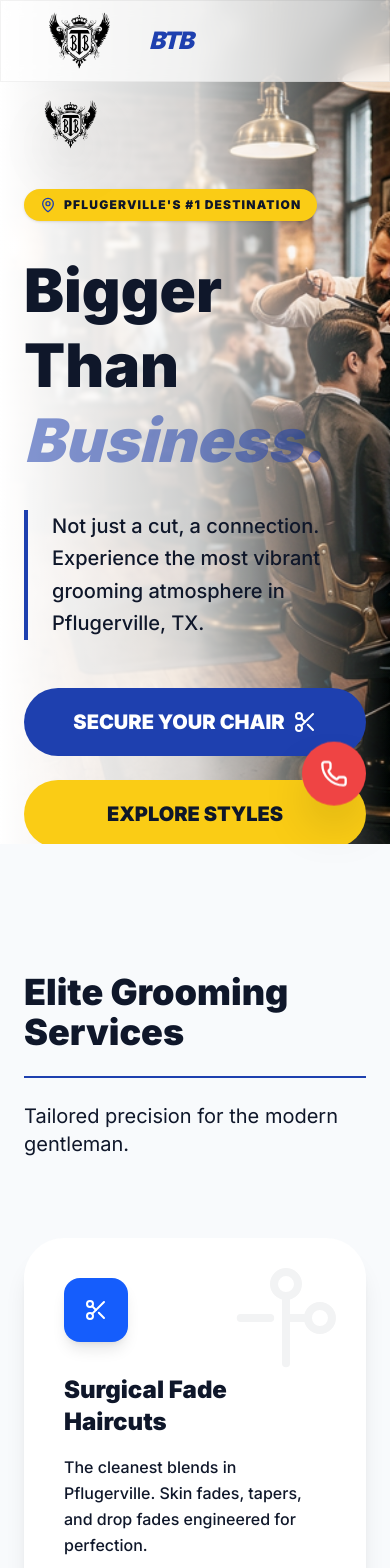
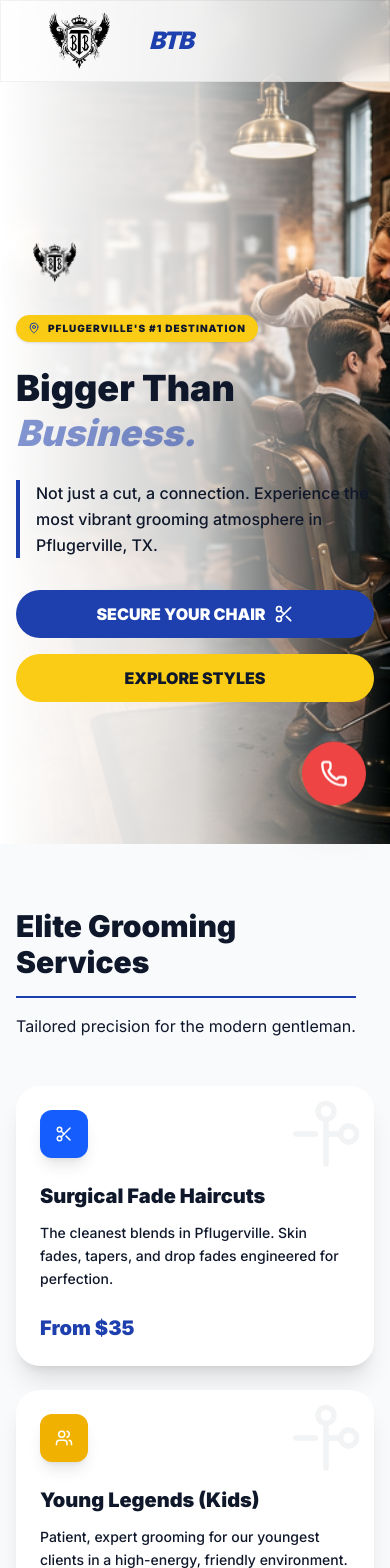
Before and after one commit to BluShooz/bigger-than-business-landing-page, a Next.js app: page / in a window 390 px wide. Shown: the top 1568 px of the page. Built offline with nearby package versions, Linux system fonts and the light colour scheme; a web font is replaced by a local one.

Commit message:
Optimize responsive design for all devices

```diff
--- a/src/app/page.tsx
+++ b/src/app/page.tsx
@@ -145,10 +145,10 @@ export default function LandingPage() {
           <div className="absolute inset-0 bg-gradient-to-r from-white via-white/80 to-transparent" />
         </motion.div>
 
-        <div className="container mx-auto px-6 relative z-10">
+        <div className="container mx-auto px-4 sm:px-6 relative z-10">
           {/* BTB Wings Logo - Hero Section Top Left */}
-          <div className="mb-4">
-            <div className="relative w-24 h-24 md:w-32 md:h-32">
+          <div className="mb-3 sm:mb-4">
+            <div className="relative w-20 h-20 sm:w-24 sm:h-24 md:w-28 md:h-28 lg:w-32 lg:h-32">
               <Image
                 src="/logo-new.png"
                 alt="Bigger Than Business - BTB Wings Logo"
@@ -164,26 +164,26 @@ export default function LandingPage() {
               animate={{ opacity: 1, x: 0 }}
               transition={{ duration: 0.6, delay: 0.2 }}
             >
-              <div className="inline-flex items-center gap-2 px-4 py-2 rounded-full bg-secondary text-foreground text-xs font-black uppercase tracking-widest mb-8 shadow-sm">
-                <MapPin className="w-4 h-4 text-primary" /> Pflugerville's #1 Destination
+              <div className="inline-flex items-center gap-2 px-3 sm:px-4 py-1.5 sm:py-2 rounded-full bg-secondary text-foreground text-[10px] sm:text-xs font-black uppercase tracking-widest mb-6 sm:mb-8 shadow-sm">
+                <MapPin className="w-3 h-3 sm:w-4 sm:h-4 text-primary" /> Pflugerville's #1 Destination
               </div>
-              <h1 className="text-6xl md:text-8xl font-serif font-black leading-tight mb-8">
+              <h1 className="text-4xl sm:text-5xl md:text-7xl lg:text-8xl font-serif font-black leading-tight mb-6 sm:mb-8">
                 Bigger Than <br />
                 <span className="text-primary italic animate-pulse">Business.</span>
               </h1>
-              <p className="text-xl md:text-2xl text-foreground font-medium mb-12 leading-relaxed max-w-xl border-l-4 border-primary pl-6">
+              <p className="text-base sm:text-lg md:text-xl lg:text-2xl text-foreground font-medium mb-8 sm:mb-12 leading-relaxed max-w-xl border-l-4 border-primary pl-4 sm:pl-6">
                 Not just a cut, a connection. Experience the most vibrant grooming atmosphere in Pflugerville, TX.
               </p>
-              <div className="flex flex-col sm:flex-row gap-6">
+              <div className="flex flex-col sm:flex-row gap-4 sm:gap-6">
                 <a
                   href="https://www.biggerthan-business.com/"
-                  className="px-12 py-5 bg-primary text-white text-xl font-black rounded-full hover:shadow-2xl hover:scale-105 transition-all text-center flex items-center justify-center gap-2"
+                  className="px-8 sm:px-10 md:px-12 py-3 sm:py-4 md:py-5 bg-primary text-white text-base sm:text-lg md:text-xl font-black rounded-full hover:shadow-2xl hover:scale-105 transition-all text-center flex items-center justify-center gap-2"
                 >
-                  SECURE YOUR CHAIR <Scissors className="w-6 h-6" />
+                  SECURE YOUR CHAIR <Scissors className="w-5 h-5 sm:w-6 sm:h-6" />
                 </a>
                 <a
                   href="#services"
-                  className="px-12 py-5 bg-secondary text-foreground text-xl font-black rounded-full hover:shadow-xl hover:scale-105 transition-all text-center"
+                  className="px-8 sm:px-10 md:px-12 py-3 sm:py-4 md:py-5 bg-secondary text-foreground text-base sm:text-lg md:text-xl font-black rounded-full hover:shadow-xl hover:scale-105 transition-all text-center"
                 >
                   EXPLORE STYLES
                 </a>
@@ -201,15 +201,15 @@ export default function LandingPage() {
       </section>
 
       {/* Services Section - Popping Blocks */}
-      <section id="services" className="py-32 bg-slate-50 relative overflow-hidden">
-        <div className="container mx-auto px-6">
-          <div className="flex flex-col md:flex-row items-end justify-between mb-20 gap-8">
-            <div className="max-w-2xl">
-              <h2 className="text-4xl md:text-6xl font-serif font-black mb-6">Elite Grooming Services</h2>
-              <p className="text-xl text-foreground/60 border-t-2 border-primary pt-6 inline-block">Tailored precision for the modern gentleman.</p>
+      <section id="services" className="py-16 sm:py-20 md:py-32 bg-slate-50 relative overflow-hidden">
+        <div className="container mx-auto px-4 sm:px-6">
+          <div className="flex flex-col md:flex-row items-end justify-between mb-12 sm:mb-16 md:mb-20 gap-6 sm:gap-8">
+            <div className="max-w-2xl w-full">
+              <h2 className="text-3xl sm:text-4xl md:text-5xl lg:text-6xl font-serif font-black mb-4 sm:mb-6">Elite Grooming Services</h2>
+              <p className="text-base sm:text-lg md:text-xl text-foreground/60 border-t-2 border-primary pt-4 sm:pt-6 inline-block">Tailored precision for the modern gentleman.</p>
             </div>
           </div>
-          <div className="grid md:grid-cols-3 gap-10">
+          <div className="grid sm:grid-cols-2 lg:grid-cols-3 gap-6 sm:gap-8 md:gap-10">
             {SERVICES.map((service, i) => (
               <motion.div
                 key={service.title}
@@ -217,16 +217,16 @@ export default function LandingPage() {
                 whileInView={{ opacity: 1, y: 0 }}
                 viewport={{ once: true }}
                 transition={{ delay: i * 0.1 }}
-                className="p-10 rounded-[2.5rem] bg-white shadow-xl hover:shadow-2xl transition-all group relative overflow-hidden"
+                className="p-6 sm:p-8 md:p-10 rounded-[1.5rem] sm:rounded-[2rem] md:rounded-[2.5rem] bg-white shadow-xl hover:shadow-2xl transition-all group relative overflow-hidden"
               >
-                <div className={cn("w-16 h-16 rounded-2xl flex items-center justify-center mb-8 text-white shadow-lg transition-transform group-hover:rotate-12", service.color)}>
-                  {service.icon}
+                <div className={cn("w-12 h-12 sm:w-14 sm:h-14 md:w-16 md:h-16 rounded-xl sm:rounded-2xl flex items-center justify-center mb-6 sm:mb-8 text-white shadow-lg transition-transform group-hover:rotate-12", service.color)}>
+                  <div className="scale-75 sm:scale-90 md:scale-100">{service.icon}</div>
                 </div>
-                <h3 className="text-2xl font-black mb-4">{service.title}</h3>
-                <p className="text-foreground/70 mb-8 leading-relaxed font-medium">{service.description}</p>
-                <div className="text-2xl font-black text-primary">{service.price}</div>
-                <div className="absolute top-0 right-0 p-8 opacity-5 group-hover:opacity-10 transition-opacity">
-                  <Scissors className="w-24 h-24 rotate-[135deg]" />
+                <h3 className="text-xl sm:text-2xl font-black mb-3 sm:mb-4">{service.title}</h3>
+                <p className="text-sm sm:text-base text-foreground/70 mb-6 sm:mb-8 leading-relaxed font-medium">{service.description}</p>
+                <div className="text-xl sm:text-2xl font-black text-primary">{service.price}</div>
+                <div className="absolute top-0 right-0 p-4 sm:p-6 md:p-8 opacity-5 group-hover:opacity-10 transition-opacity">
+                  <Scissors className="w-16 h-16 sm:w-20 sm:h-20 md:w-24 md:h-24 rotate-[135deg]" />
                 </div>
               </motion.div>
             ))}
@@ -300,18 +300,18 @@ export default function LandingPage() {
             <motion.h2
               initial={{ opacity: 0, y: 50 }}
               whileInView={{ opacity: 1, y: 0 }}
-              className="text-5xl md:text-8xl font-serif font-black mb-12 leading-tight tracking-tighter"
+              className="text-4xl sm:text-5xl md:text-6xl lg:text-7xl xl:text-8xl font-serif font-black mb-8 sm:mb-10 md:mb-12 leading-tight tracking-tighter"
             >
               Master Your <br />
               <span className="text-secondary italic underline decoration-white">Face Shape</span>
             </motion.h2>
-            <p className="text-xl md:text-3xl font-medium mb-16 leading-relaxed text-white/90">
+            <p className="text-base sm:text-lg md:text-xl lg:text-2xl xl:text-3xl font-medium mb-10 sm:mb-12 md:mb-16 leading-relaxed text-white/90">
               Stop guessing. Start styling. Our exclusive guide reveals the surgical precision behind
               matching the perfect haircut and fade with your unique facial geometry.
             </p>
             <motion.div whileHover={{ scale: 1.05 }} whileTap={{ scale: 0.95 }} className="inline-block">
-              <a href="/blog/face-shape-guide" className="inline-flex items-center gap-4 px-12 py-6 bg-white text-primary rounded-full font-black text-2xl shadow-2xl hover:bg-secondary hover:text-foreground transition-all">
-                ACCESS THE STYLE GUIDE <ChevronRight className="w-8 h-8" />
+              <a href="/blog/face-shape-guide" className="inline-flex items-center gap-3 sm:gap-4 px-8 sm:px-10 md:px-12 py-4 sm:py-5 md:py-6 bg-white text-primary rounded-full font-black text-lg sm:text-xl md:text-2xl shadow-2xl hover:bg-secondary hover:text-foreground transition-all">
+                ACCESS THE STYLE GUIDE <ChevronRight className="w-6 h-6 sm:w-7 sm:h-7 md:w-8 md:h-8" />
               </a>
             </motion.div>
           </div>
@@ -319,22 +319,22 @@ export default function LandingPage() {
       </section>
 
       {/* FAQ Section */}
-      <section id="faq" className="py-32 bg-slate-50">
-        <div className="container mx-auto px-6 max-w-4xl">
-          <div className="text-center mb-20">
-            <h2 className="text-4xl md:text-6xl font-serif font-black mb-6">Expert Insights</h2>
-            <div className="w-24 h-2 bg-primary mx-auto" />
+      <section id="faq" className="py-16 sm:py-20 md:py-32 bg-slate-50">
+        <div className="container mx-auto px-4 sm:px-6 max-w-4xl">
+          <div className="text-center mb-12 sm:mb-16 md:mb-20">
+            <h2 className="text-3xl sm:text-4xl md:text-5xl lg:text-6xl font-serif font-black mb-4 sm:mb-6">Expert Insights</h2>
+            <div className="w-16 sm:w-20 md:w-24 h-2 bg-primary mx-auto" />
           </div>
-          <div className="space-y-8">
+          <div className="space-y-6 sm:space-y-8">
             {FAQS.map((faq) => (
               <motion.div
                 key={faq.question}
                 initial={{ opacity: 0, x: -20 }}
                 whileInView={{ opacity: 1, x: 0 }}
-                className="p-10 rounded-[2rem] bg-white border border-slate-100 shadow-sm hover:shadow-md transition-all"
+                className="p-6 sm:p-8 md:p-10 rounded-[1.5rem] sm:rounded-[2rem] md:rounded-[2rem] bg-white border border-slate-100 shadow-sm hover:shadow-md transition-all"
               >
-                <h3 className="text-2xl font-black mb-6 text-primary">{faq.question}</h3>
-                <p className="text-foreground/70 text-lg leading-relaxed font-medium">{faq.answer}</p>
+                <h3 className="text-xl sm:text-2xl font-black mb-4 sm:mb-6 text-primary">{faq.question}</h3>
+                <p className="text-foreground/70 text-base sm:text-lg leading-relaxed font-medium">{faq.answer}</p>
               </motion.div>
             ))}
           </div>
@@ -342,58 +342,58 @@ export default function LandingPage() {
       </section>
 
       {/* Service Area Section */}
-      <section className="py-20 bg-primary text-white/50 border-t border-white/5 overflow-hidden">
+      <section className="py-12 sm:py-16 md:py-20 bg-primary text-white/50 border-t border-white/5 overflow-hidden">
         <div className="flex whitespace-nowrap animate-marquee">
           {[...Array(5)].map((_, i) => (
-            <div key={i} className="flex gap-16 px-8 text-2xl font-black uppercase tracking-[0.3em] items-center">
-              <span>Pflugerville</span>
-              <div className="w-3 h-3 bg-secondary rounded-full" />
+            <div key={i} className="flex gap-8 sm:gap-12 md:gap-16 px-4 sm:px-6 md:px-8 text-base sm:text-xl md:text-2xl font-black uppercase tracking-[0.2em] sm:tracking-[0.3em] items-center">
+              <span className="hidden sm:inline">Pflugerville</span><span className="sm:hidden">PFLUGERVILLE</span>
+              <div className="w-2 h-2 sm:w-3 sm:h-3 bg-secondary rounded-full flex-shrink-0" />
               <span>78660</span>
-              <div className="w-3 h-3 bg-white/20 rounded-full" />
-              <span>Stone Hill</span>
-              <div className="w-3 h-3 bg-secondary rounded-full" />
-              <span>Falcon Pointe</span>
-              <div className="w-3 h-3 bg-white/20 rounded-full" />
-              <span>Blackhawk</span>
-              <div className="w-3 h-3 bg-secondary rounded-full" />
-              <span>Round Rock</span>
-              <div className="w-3 h-3 bg-white/20 rounded-full" />
-              <span>North Austin</span>
-              <div className="w-3 h-3 bg-secondary rounded-full" />
+              <div className="w-2 h-2 sm:w-3 sm:h-3 bg-white/20 rounded-full flex-shrink-0" />
+              <span className="hidden sm:inline">Stone Hill</span><span className="sm:hidden">STONE HILL</span>
+              <div className="w-2 h-2 sm:w-3 sm:h-3 bg-secondary rounded-full flex-shrink-0" />
+              <span className="hidden sm:inline">Falcon Pointe</span><span className="sm:hidden">FALCON POINTE</span>
+              <div className="w-2 h-2 sm:w-3 sm:h-3 bg-white/20 rounded-full flex-shrink-0" />
+              <span className="hidden lg:inline">Blackhawk</span>
+              <div className="w-2 h-2 sm:w-3 sm:h-3 bg-secondary rounded-full flex-shrink-0" />
+              <span className="hidden md:inline">Round Rock</span>
+              <div className="w-2 h-2 sm:w-3 sm:h-3 bg-white/20 rounded-full flex-shrink-0" />
+              <span className="hidden sm:inline">North Austin</span><span className="sm:hidden">N AUSTIN</span>
+              <div className="w-2 h-2 sm:w-3 sm:h-3 bg-secondary rounded-full flex-shrink-0" />
             </div>
           ))}
         </div>
       </section>
 
       {/* Footer / Final CTA */}
-      <footer className="py-40 text-center bg-white text-foreground">
-        <div className="container mx-auto px-6">
+      <footer className="py-20 sm:py-28 md:py-32 lg:py-40 text-center bg-white text-foreground">
+        <div className="container mx-auto px-4 sm:px-6">
           <motion.div
             initial={{ opacity: 0, y: 50 }}
             whileInView={{ opacity: 1, y: 0 }}
-            className="mb-20"
+            className="mb-12 sm:mb-16 md:mb-20"
           >
-            <h2 className="text-6xl md:text-9xl font-serif font-black mb-12 tracking-tighter">Your Best Self <br /><span className="text-primary italic animate-pulse">Starts Here.</span></h2>
-            <p className="text-2xl text-foreground font-medium mb-16 max-w-3xl mx-auto border-y-2 border-slate-100 py-8">
+            <h2 className="text-4xl sm:text-5xl md:text-6xl lg:text-7xl xl:text-8xl font-serif font-black mb-8 sm:mb-10 md:mb-12 tracking-tight sm:tracking-tighter">Your Best Self <br /><span className="text-primary italic animate-pulse">Starts Here.</span></h2>
+            <p className="text-lg sm:text-xl md:text-2xl text-foreground font-medium mb-10 sm:mb-12 md:mb-16 max-w-3xl mx-auto border-y-2 border-slate-100 py-6 sm:py-8 px-4">
               Join the legends at Bigger Than Business. Book your master-craft cut today and elevate your entire presence.
             </p>
             <a
               href="https://www.biggerthan-business.com/"
-              className="inline-block px-16 py-8 bg-primary text-white text-3xl font-black rounded-full hover:shadow-[0_20px_50px_rgba(30,64,175,0.3)] hover:scale-105 transition-all"
+              className="inline-block px-10 sm:px-12 md:px-14 lg:px-16 py-4 sm:py-6 md:py-8 bg-primary text-white text-xl sm:text-2xl md:text-3xl font-black rounded-full hover:shadow-[0_20px_50px_rgba(30,64,175,0.3)] hover:scale-105 transition-all"
             >
               BOOK NOW!!!
             </a>
           </motion.div>
 
-          <div className="mt-40 pt-20 border-t-2 border-slate-50 flex flex-col md:flex-row justify-between items-center gap-12 text-foreground/40 font-bold uppercase tracking-widest text-sm">
-            <p>© {new Date().getFullYear()} Bigger Than Business Barbershop</p>
+          <div className="mt-20 sm:mt-32 md:mt-40 pt-10 sm:pt-16 md:pt-20 border-t-2 border-slate-50 flex flex-col md:flex-row justify-between items-center gap-6 sm:gap-8 md:gap-12 text-foreground/40 font-bold uppercase tracking-widest text-[10px] sm:text-xs md:text-sm">
+            <p className="text-center md:text-left">© {new Date().getFullYear()} Bigger Than Business Barbershop</p>
             <a
               href="https://www.google.com/maps/dir/?api=1&destination=2700+W+Pecan+St+Suite+101,+Pflugerville,+TX+78660"
               target="_blank"
               rel="noopener noreferrer"
-              className="flex items-center gap-2 text-primary font-black hover:text-accent transition-colors cursor-pointer"
+              className="flex items-center gap-1 sm:gap-2 text-primary font-black hover:text-accent transition-colors cursor-pointer text-center max-w-xs sm:max-w-none px-4"
             >
-              <MapPin className="w-4 h-4" /> 2700 W Pecan St Suite 101, Pflugerville, TX 78660
+              <MapPin className="w-3 h-3 sm:w-4 sm:h-4 flex-shrink-0" /> <span className="truncate">2700 W Pecan St Suite 101, Pflugerville, TX 78660</span>
             </a>
             <p>Built for Legends</p>
           </div>
```
